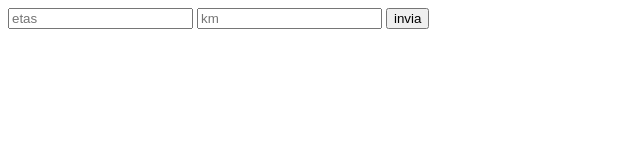
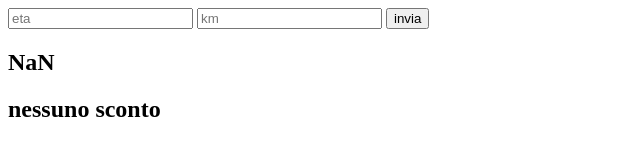
Before and after one commit to Cristian-Lazzari/js-biglietto-treno-form, a plain HTML site: page index.html in a window 1280 px wide. Both pictures are taken after a click on the button "invia". Shown: the whole page, without its empty margins (0-640 px from the left). Drawn offline with Linux system fonts and the light colour scheme.

Commit message:
finish-pd

```diff
--- a/index.html
+++ b/index.html
@@ -7,9 +7,9 @@
     <title>Document</title>
 </head>
 <body>
-    <input class="var-1" type="text" placeholder="etas" name="" id="">
-    <input class="var-2" type="text" placeholder="km" name="" id="">
-    <button>invia</button>
+    <input id="etaid" type="text" placeholder="eta" name="">
+    <input id="kmid" type="text" placeholder="km" name="">
+    <button id="btnid" class="btnc">invia</button>
     <div class="biglietto">
         <h2 class="prezzbase"></h2>
         <h2 class="prezzoscontato"></h2>
--- a/script.js
+++ b/script.js
@@ -6,5 +6,32 @@
 //else if(eta>65) riempi prezzoscontato
 // else reimpi prezzobase
 //let eta = document.querySelector('.var-1');
-let eta= document.querySelector.value('.var-1');
 const eurokm = 0.21;
+const smin = 0.8;
+const svec = 0.6;
+const inputEta = document.getElementById('etaid');
+const inputkm = document.getElementById('kmid');
+const poutput = document.querySelector('.prezzbase');
+const psoutput = document.querySelector('.prezzoscontato');
+
+const btn = document.getElementById('btnid');
+btn.addEventListener('click',
+function(){
+    const eta = parseInt(inputEta.value);
+    const km = parseFloat(inputkm.value);
+    console.log(inputEta);
+    console.log(inputkm);
+    let price = km * eurokm;
+    console.log(price);
+    poutput.innerHTML = price;
+    if (eta < 18){
+        price = price * smin;
+        psoutput.innerHTML = price;
+    }
+    else if(eta > 65){
+        price = price * svec;
+        psoutput.innerHTML = price;
+    }
+    psoutput.innerHTML = "nessuno sconto";
+
+})
```
